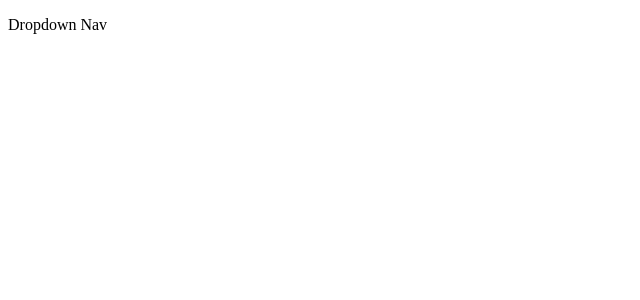
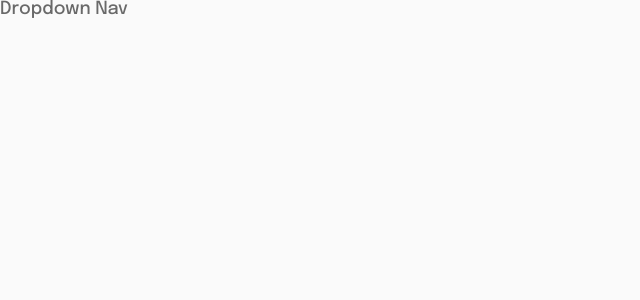
Before and after one commit to MichaelShawUK/frontend-mentor, a React (Vite) app: page / in a window 1280 px wide. Shown: the top 300 px of the page, without its empty margins (0-640 px from the left). Built offline with nearby package versions, Linux system fonts and the light colour scheme.

Commit message:
Setup base project style

```diff
--- a/src/projects/junior/intro-section-with-dropdown-navigation-main/src/App.tsx
+++ b/src/projects/junior/intro-section-with-dropdown-navigation-main/src/App.tsx
@@ -1,3 +1,5 @@
+import "./styles/css/index.css";
+
 function DropdownNav() {
   return (
     <div className="dropdown-nav">
--- a/src/projects/junior/intro-section-with-dropdown-navigation-main/src/styles/css/index.css
+++ b/src/projects/junior/intro-section-with-dropdown-navigation-main/src/styles/css/index.css
@@ -1,3 +1,17 @@
+@import "https://fonts.googleapis.com/css?family=Epilogue:500";
+@import "https://fonts.googleapis.com/css?family=Epilogue:700";
+* {
+  margin: 0;
+  padding: 0;
+  box-sizing: border-box;
+}
 
+body {
+  font-family: "Epilogue";
+  font-size: 18px;
+  font-weight: 500px;
+  background-color: hsl(0, 0%, 98%);
+  color: hsl(0, 0%, 41%);
+}
 
 /*# sourceMappingURL=index.css.map */
--- a/src/projects/junior/intro-section-with-dropdown-navigation-main/src/styles/scss/_colors.scss
+++ b/src/projects/junior/intro-section-with-dropdown-navigation-main/src/styles/scss/_colors.scss
@@ -0,0 +1,3 @@
+$white: hsl(0, 0%, 98%);
+$gray: hsl(0, 0%, 41%);
+$black: hsl(0, 0%, 8%);
--- a/src/projects/junior/intro-section-with-dropdown-navigation-main/src/styles/scss/index.scss
+++ b/src/projects/junior/intro-section-with-dropdown-navigation-main/src/styles/scss/index.scss
@@ -0,0 +1,20 @@
+@import "colors";
+@import "https://fonts.googleapis.com/css?family=Epilogue:500";
+@import "https://fonts.googleapis.com/css?family=Epilogue:700";
+
+* {
+  margin: 0;
+  padding: 0;
+  box-sizing: border-box;
+}
+
+body {
+  font: {
+    family: "Epilogue";
+    size: 18px;
+    weight: 500px;
+  }
+
+  background-color: $white;
+  color: $gray;
+}
```
Also changed, not shown: 1 other file (tests, documents, lock files or other folders).
